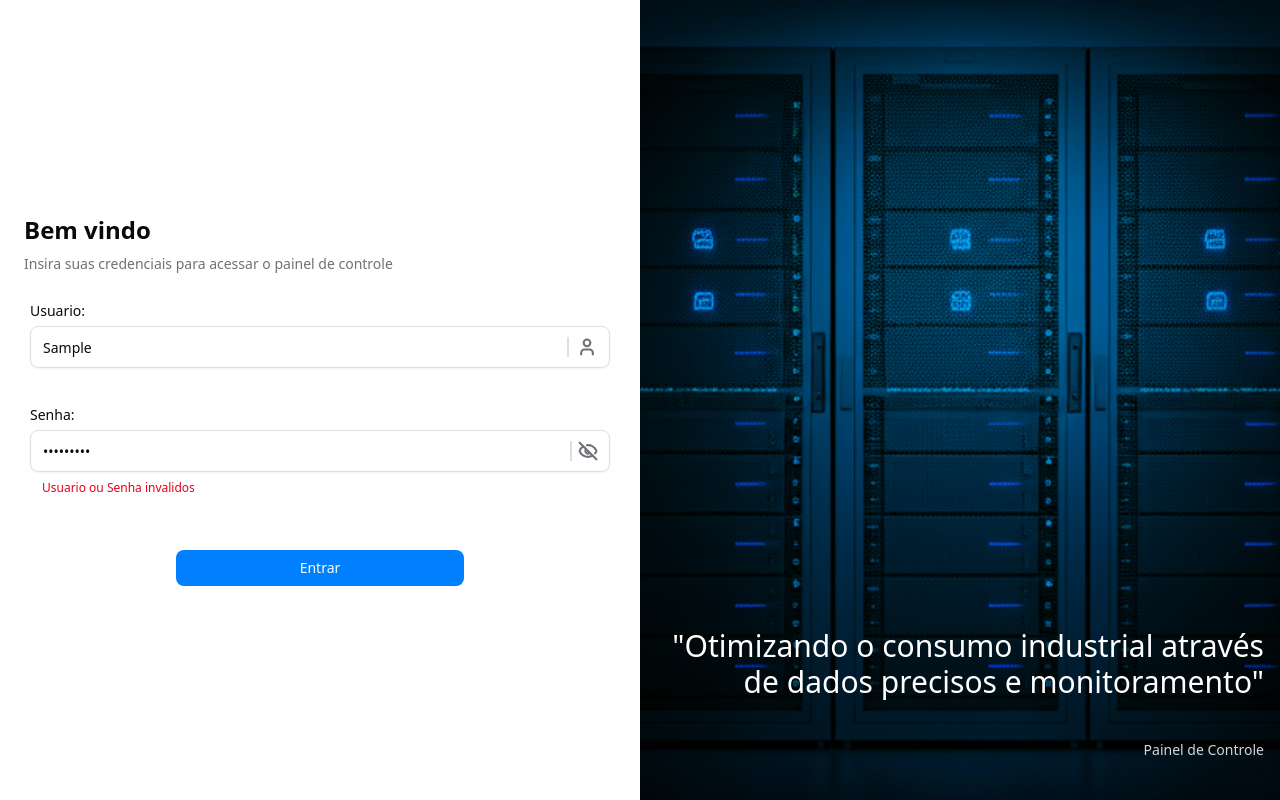
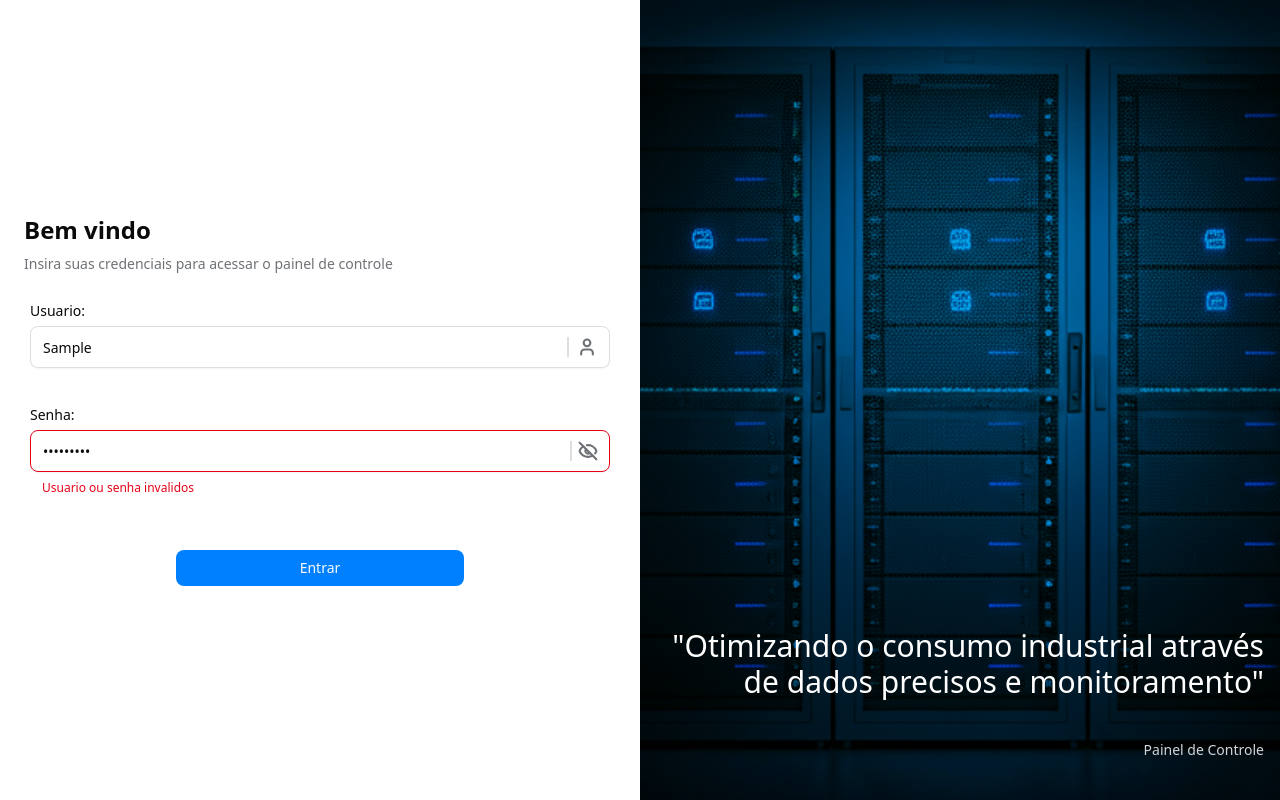
Before and after one commit to Jv1ctor/challenge-v3-vortex-FullStack, a React (Vite) app in the folder frontend/: page /login in a window 1280 px wide. Both pictures are taken after typing "Sample", "Sample123" into the empty fields and a click on the button "Entrar". Built offline with nearby package versions, Linux system fonts and the light colour scheme; no server answers.

Commit message:
fix(ui): improve input password error message and placeholder

```diff
--- a/frontend/src/shared/components/InputPasswordWithMessage.tsx
+++ b/frontend/src/shared/components/InputPasswordWithMessage.tsx
@@ -13,12 +13,16 @@ type Props = {
   value: string
   setValue: (value: string) => void
   isError?: boolean
+  messageError?: string
+  placeholder?: string
 }
 
 export const InputPasswordWithMessage = ({
   value,
   setValue,
   isError = false,
+  messageError = "Usuario ou senha invalidos",
+  placeholder = "Insira sua Senha",
 }: Props) => {
   const [isVisible, setIsVisible] = useState(false)
 
@@ -30,10 +34,10 @@ export const InputPasswordWithMessage = ({
     <>
       <div className="flex flex-col gap-2">
         <Label htmlFor="password">Senha:</Label>
-        <InputGroup className="py-5">
+        <InputGroup className={`py-5 ${isError ? "border-destructive" : ""}`}>
           <InputGroupInput
             type={isVisible ? "text" : "password"}
-            placeholder="Insira sua senha"
+            placeholder={placeholder}
             name="password"
             id="password"
             value={value}
@@ -52,9 +56,7 @@ export const InputPasswordWithMessage = ({
         </InputGroup>
 
         {isError && (
-          <p className="text-xs ml-3 text-destructive">
-            Usuario ou Senha invalidos
-          </p>
+          <p className="text-xs ml-3 text-destructive">{messageError}</p>
         )}
       </div>
     </>
```
